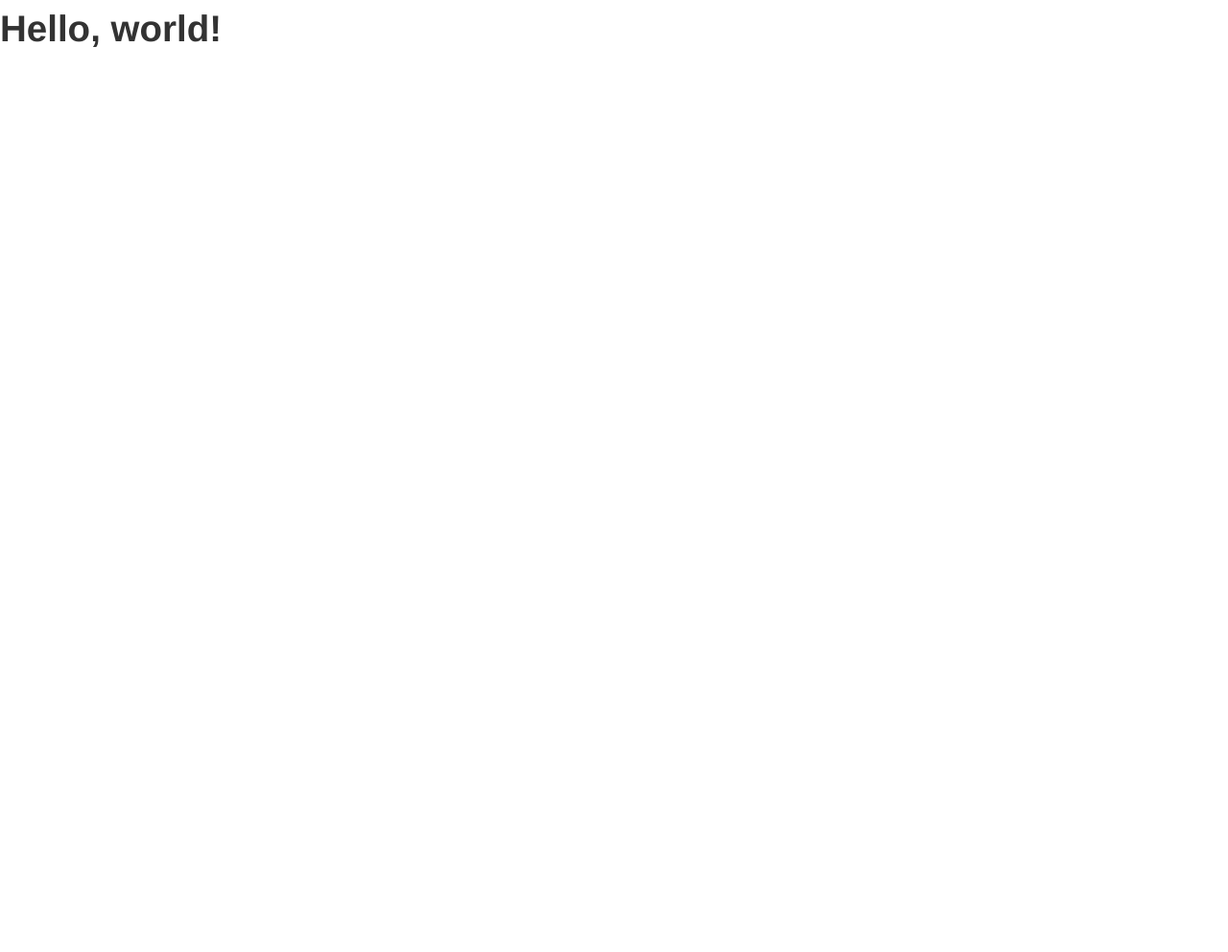
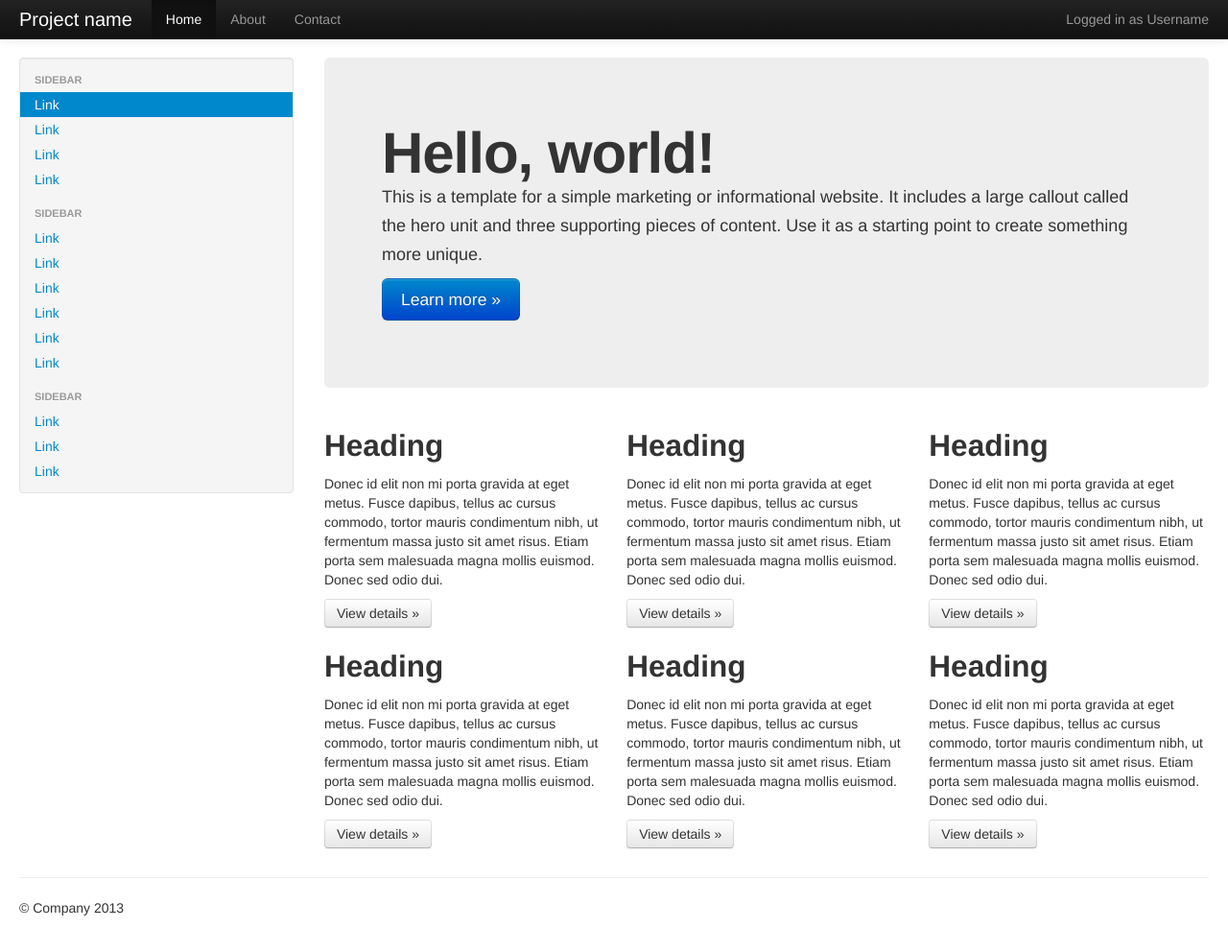
Before and after one commit to justdev/webeng2013, a plain HTML site: page bootstrap/index.html in a window 1280 px wide. Shown: the whole page at 96% size. Before the commit the page ends 800 px from the top, so only its background shows below. Drawn offline with nearby package versions, Linux system fonts and the light colour scheme.

Commit message:
change layout

```diff
--- a/bootstrap/index.html
+++ b/bootstrap/index.html
@@ -1,14 +1,141 @@
 <!DOCTYPE html>
-<html>
+<html lang="de">
   <head>
-    <title>Bootstrap 101 Template</title>
+    <meta charset="utf-8">
+    <title>Bootstrap, just.dev.it</title>
     <meta name="viewport" content="width=device-width, initial-scale=1.0">
-    <!-- Bootstrap -->
-    <link href="css/bootstrap.min.css" rel="stylesheet" media="screen">
+    <meta name="description" content="">
+    <meta name="author" content="Ramiz Loki">
+
+    <!-- Le styles -->
+    <link href="css/bootstrap.css" rel="stylesheet">
+    <style type="text/css">
+      body {
+        padding-top: 60px;
+        padding-bottom: 40px;
+      }
+      .sidebar-nav {
+        padding: 9px 0;
+      }
+
+      @media (max-width: 980px) {
+        /* Enable use of floated navbar text */
+        .navbar-text.pull-right {
+          float: none;
+          padding-left: 5px;
+          padding-right: 5px;
+        }
+      }
+    </style>
+    <link href="css/bootstrap-responsive.min.css" rel="stylesheet">
+
   </head>
+
   <body>
-    <h1>Hello, world!</h1>
+
+    <div class="navbar navbar-inverse navbar-fixed-top">
+      <div class="navbar-inner">
+        <div class="container-fluid">
+          <button type="button" class="btn btn-navbar" data-toggle="collapse" data-target=".nav-collapse">
+            <span class="icon-bar"></span>
+            <span class="icon-bar"></span>
+            <span class="icon-bar"></span>
+          </button>
+          <a class="brand" href="#">Project name</a>
+          <div class="nav-collapse collapse">
+            <p class="navbar-text pull-right">
+              Logged in as <a href="#" class="navbar-link">Username</a>
+            </p>
+            <ul class="nav">
+              <li class="active"><a href="#">Home</a></li>
+              <li><a href="#about">About</a></li>
+              <li><a href="#contact">Contact</a></li>
+            </ul>
+          </div><!--/.nav-collapse -->
+        </div>
+      </div>
+    </div>
+
+    <div class="container-fluid">
+      <div class="row-fluid">
+        <div class="span3">
+          <div class="well sidebar-nav">
+            <ul class="nav nav-list">
+              <li class="nav-header">Sidebar</li>
+              <li class="active"><a href="#">Link</a></li>
+              <li><a href="#">Link</a></li>
+              <li><a href="#">Link</a></li>
+              <li><a href="#">Link</a></li>
+              <li class="nav-header">Sidebar</li>
+              <li><a href="#">Link</a></li>
+              <li><a href="#">Link</a></li>
+              <li><a href="#">Link</a></li>
+              <li><a href="#">Link</a></li>
+              <li><a href="#">Link</a></li>
+              <li><a href="#">Link</a></li>
+              <li class="nav-header">Sidebar</li>
+              <li><a href="#">Link</a></li>
+              <li><a href="#">Link</a></li>
+              <li><a href="#">Link</a></li>
+            </ul>
+          </div><!--/.well -->
+        </div><!--/span-->
+        <div class="span9">
+          <div class="hero-unit">
+            <h1>Hello, world!</h1>
+            <p>This is a template for a simple marketing or informational website. It includes a large callout called the hero unit and three supporting pieces of content. Use it as a starting point to create something more unique.</p>
+            <p><a href="#" class="btn btn-primary btn-large">Learn more &raquo;</a></p>
+          </div>
+          <div class="row-fluid">
+            <div class="span4">
+              <h2>Heading</h2>
+              <p>Donec id elit non mi porta gravida at eget metus. Fusce dapibus, tellus ac cursus commodo, tortor mauris condimentum nibh, ut fermentum massa justo sit amet risus. Etiam porta sem malesuada magna mollis euismod. Donec sed odio dui. </p>
+              <p><a class="btn" href="#">View details &raquo;</a></p>
+            </div><!--/span-->
+            <div class="span4">
+              <h2>Heading</h2>
+              <p>Donec id elit non mi porta gravida at eget metus. Fusce dapibus, tellus ac cursus commodo, tortor mauris condimentum nibh, ut fermentum massa justo sit amet risus. Etiam porta sem malesuada magna mollis euismod. Donec sed odio dui. </p>
+              <p><a class="btn" href="#">View details &raquo;</a></p>
+            </div><!--/span-->
+            <div class="span4">
+              <h2>Heading</h2>
+              <p>Donec id elit non mi porta gravida at eget metus. Fusce dapibus, tellus ac cursus commodo, tortor mauris condimentum nibh, ut fermentum massa justo sit amet risus. Etiam porta sem malesuada magna mollis euismod. Donec sed odio dui. </p>
+              <p><a class="btn" href="#">View details &raquo;</a></p>
+            </div><!--/span-->
+          </div><!--/row-->
+          <div class="row-fluid">
+            <div class="span4">
+              <h2>Heading</h2>
+              <p>Donec id elit non mi porta gravida at eget metus. Fusce dapibus, tellus ac cursus commodo, tortor mauris condimentum nibh, ut fermentum massa justo sit amet risus. Etiam porta sem malesuada magna mollis euismod. Donec sed odio dui. </p>
+              <p><a class="btn" href="#">View details &raquo;</a></p>
+            </div><!--/span-->
+            <div class="span4">
+              <h2>Heading</h2>
+              <p>Donec id elit non mi porta gravida at eget metus. Fusce dapibus, tellus ac cursus commodo, tortor mauris condimentum nibh, ut fermentum massa justo sit amet risus. Etiam porta sem malesuada magna mollis euismod. Donec sed odio dui. </p>
+              <p><a class="btn" href="#">View details &raquo;</a></p>
+            </div><!--/span-->
+            <div class="span4">
+              <h2>Heading</h2>
+              <p>Donec id elit non mi porta gravida at eget metus. Fusce dapibus, tellus ac cursus commodo, tortor mauris condimentum nibh, ut fermentum massa justo sit amet risus. Etiam porta sem malesuada magna mollis euismod. Donec sed odio dui. </p>
+              <p><a class="btn" href="#">View details &raquo;</a></p>
+            </div><!--/span-->
+          </div><!--/row-->
+        </div><!--/span-->
+      </div><!--/row-->
+
+      <hr>
+
+      <footer>
+        <p>&copy; Company 2013</p>
+      </footer>
+
+    </div><!--/.fluid-container-->
+
+    <!-- Le javascript
+    ================================================== -->
+    <!-- Placed at the end of the document so the pages load faster -->
     <script src="http://code.jquery.com/jquery.js"></script>
     <script src="js/bootstrap.min.js"></script>
+
   </body>
 </html>
```
